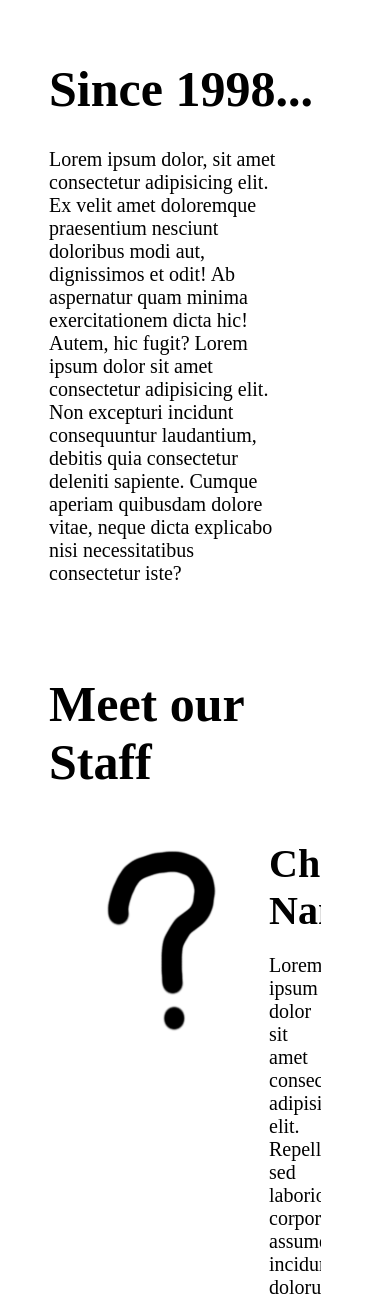
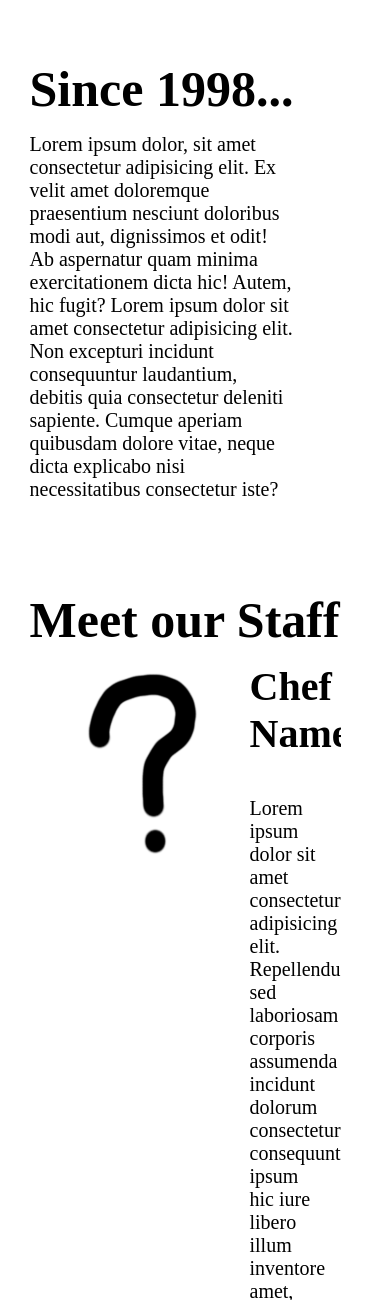
Before and after one commit to Charptr0/CSC322-OneBite, a Flask app: page /about in a window 390 px wide. Shown: the part 370-1670 px from the top of the page. Run offline with Flask 2, Linux system fonts and the light colour scheme.

Commit message:
edit about css

```diff
--- a/static/styles/about.css
+++ b/static/styles/about.css
@@ -9,6 +9,7 @@
 .about-container-title
 {
     font-size: 50px;
+    margin-bottom: -5px;
 }
 
 #opening-times
@@ -38,7 +39,6 @@
 .chef-desc
 {
     font-size: 20px;
-    margin-top: -20px;
     width: 80%;
 }
 
@@ -63,3 +63,17 @@
     margin-top: -1px;
     font-size: 40px;
 }
+
+@media screen and (max-width: 900px)
+{
+    .about-container
+    {
+        margin-left: 5%;
+        margin-right: 5%;
+    }
+}
+
+@media screen and (max-width: 600px)
+{
+
+}
```
